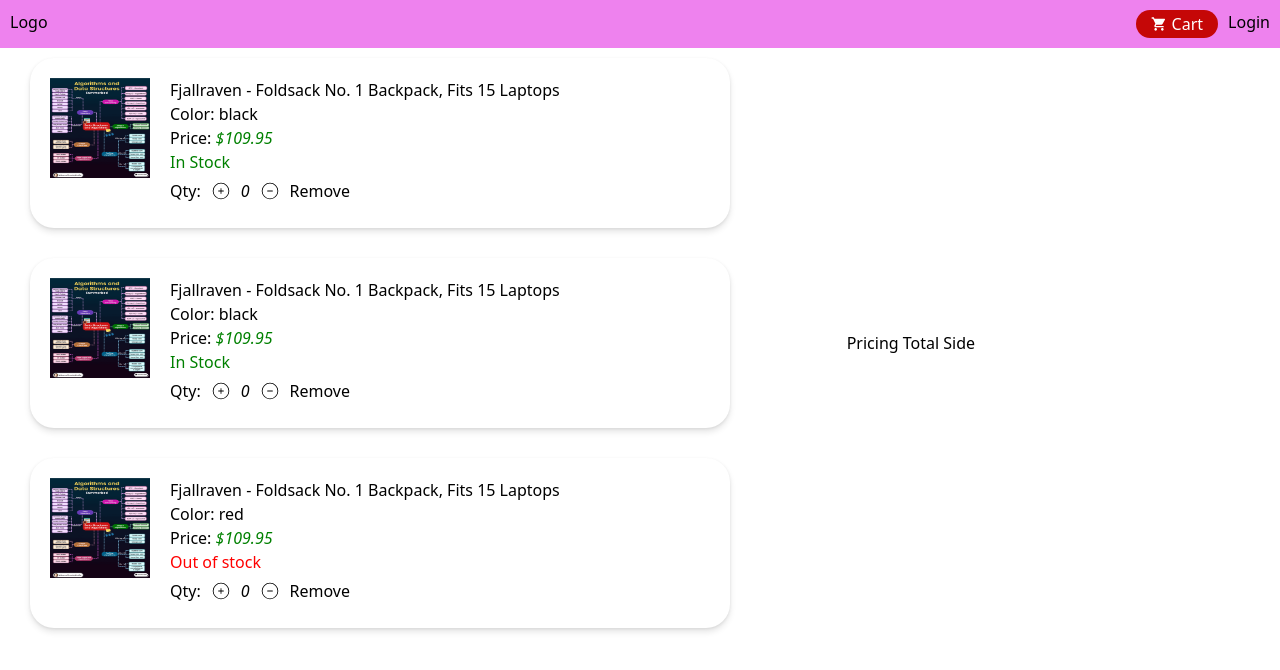
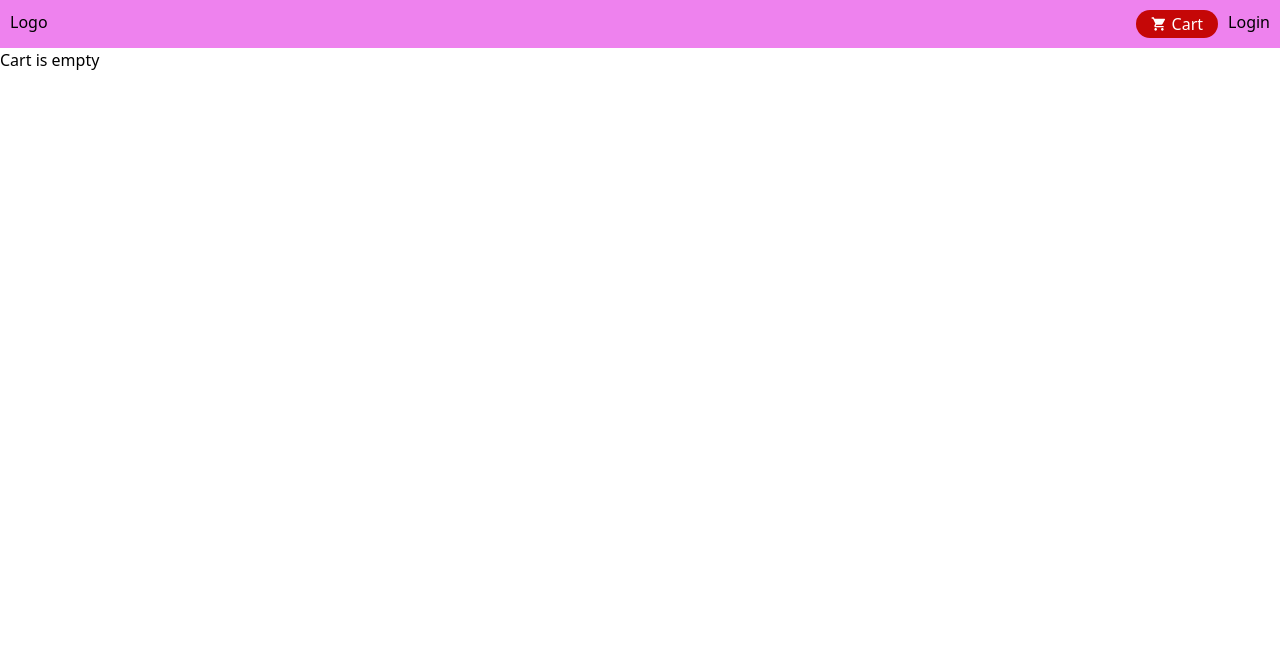
Before and after one commit to RohanPrasadGupta/ecommerce-proj, a Next.js app in the folder frontend/: page /pages/cart in a window 1280 px wide. Shown: the top 670 px of the page. Built offline with nearby package versions, Linux system fonts and the light colour scheme.

Commit message:
added react redux for the add cart items

```diff
--- a/frontend/app/components/cartPage/CartPage.jsx
+++ b/frontend/app/components/cartPage/CartPage.jsx
@@ -1,59 +1,32 @@
 import React, { useEffect, useState } from "react";
-import testImage from "./test.png";
-import Image from "next/image";
 import styles from "./cardPageStyle.module.scss";
 import { CiCirclePlus, CiCircleMinus } from "react-icons/ci";
-
-const TestData = [
-  {
-    id: 1,
-    title: "Fjallraven - Foldsack No. 1 Backpack, Fits 15 Laptops",
-    color: "black",
-    price: 109.95,
-    discount: 10,
-    image: testImage,
-    isAvaiable: true,
-    quantity: 1,
-  },
-  {
-    id: 2,
-    title: "Fjallraven - Foldsack No. 1 Backpack, Fits 15 Laptops",
-    color: "black",
-    price: 109.95,
-    discount: 10,
-    image: testImage,
-    isAvaiable: true,
-    quantity: 2,
-  },
-  {
-    id: 3,
-    title: "Fjallraven - Foldsack No. 1 Backpack, Fits 15 Laptops",
-    color: "red",
-    price: 109.95,
-    discount: 10,
-    image: testImage,
-    isAvaiable: false,
-    quantity: 5,
-  },
-];
+import { useSelector, useDispatch } from "react-redux";
+import { addItem, removeItem } from "../../redux/storeSlice/cartSlice";
 
 function CartPage() {
-  const [quantity, setQuantity] = useState(0);
+  const cartItems = useSelector((state) => state.cartItems.value);
+  const dispatch = useDispatch();
 
-  useEffect(() => {}, []);
+  useEffect(() => {
+    console.log("items", cartItems);
+  }, [cartItems]);
+
+  if (cartItems.length === 0) {
+    return (
+      <div className={styles.emptyCartLayout}>
+        <p>Cart is empty</p>
+      </div>
+    );
+  }
 
   return (
     <div className={styles.mainLayout}>
       <div className={styles.leftLayout}>
-        {TestData.map((item) => (
+        {cartItems.map((item) => (
           <div key={item.id} className={styles.cartItemsLayout}>
             <div>
-              <Image
-                className={styles.imageStyle}
-                sizes={5}
-                src={item.image}
-                alt="Image"
-              />
+              <img className={styles.imageStyle} src={item.image} alt="Image" />
             </div>
             <div>
               <p>{item.title}</p>
@@ -75,7 +48,7 @@
                     <button>
                       <CiCirclePlus className={styles.incDecBtn} size={20} />
                     </button>
-                    <p className={styles.quantityStyle}>{quantity}</p>
+                    <p className={styles.quantityStyle}>{item.quantity}</p>
                     <button>
                       <CiCircleMinus className={styles.incDecBtn} size={20} />
                     </button>
--- a/frontend/app/components/productDetail/ProductDetail.jsx
+++ b/frontend/app/components/productDetail/ProductDetail.jsx
@@ -4,12 +4,16 @@
 import styles from "./productDetails.module.scss";
 import { CiCirclePlus, CiCircleMinus } from "react-icons/ci";
 import { IoBagHandleSharp } from "react-icons/io5";
+import { useSelector, useDispatch } from "react-redux";
+import { addItem, removeItem } from "../../redux/storeSlice/cartSlice";
+import toast, { Toaster } from "react-hot-toast";
 
 function ProductDetail() {
   const searchParams = useSearchParams();
   const [productData, setProductData] = useState(null);
   const [loading, setLoading] = useState(true);
   const [itemQuantity, setItemQuantity] = useState(1);
+  const dispatch = useDispatch();
 
   const productId = searchParams.get("id");
 
@@ -19,7 +23,7 @@
         `https://fakestoreapi.in/api/products/${productId}`
       );
       const res = await data.json();
-      console.log(res.product);
+      console.log(res);
       setProductData(res?.product);
       setLoading(false);
     };
@@ -33,6 +37,22 @@
 
   const givenPrice =
     productData.price - (productData.price * productData.discount) / 100;
+
+  const handleAddTOCart = () => {
+    try {
+      dispatch(
+        addItem({
+          ...productData,
+          price: productData.discount ? givenPrice : productData.price,
+          quantity: itemQuantity,
+          isAvaiable: true,
+        })
+      );
+      toast.success("Item added to cart");
+    } catch (error) {
+      toast.error("Unable to add item to cart");
+    }
+  };
 
   return (
     <div className={styles.mainLayout}>
@@ -86,7 +106,7 @@
           >
             <CiCircleMinus size={40} />
           </button>
-          <button className={styles.cartButton}>
+          <button onClick={handleAddTOCart} className={styles.cartButton}>
             <IoBagHandleSharp />
             Add to Cart
           </button>
--- a/frontend/app/page.js
+++ b/frontend/app/page.js
@@ -1,3 +1,4 @@
+"use client";
 import Navbar from "./components/navbar/Navbar";
 import MainLayout from "./pages/page";
 
--- a/frontend/app/pages/page.jsx
+++ b/frontend/app/pages/page.jsx
@@ -1,12 +1,34 @@
+"use client";
 import React from "react";
 import Navbar from "../components/navbar/Navbar";
-
+import store from "../redux/store/store";
+import { Provider } from "react-redux";
+import { Toaster } from "react-hot-toast";
 function MainLayout(prop) {
   return (
-    <>
+    <Provider store={store}>
       <Navbar />
       <div>{prop.children}</div>
-    </>
+
+      <Toaster
+        position="right-top"
+        gutter={12}
+        containerStyle={{ margin: "30px" }}
+        toastOptions={{
+          success: {
+            duration: 5000,
+          },
+          error: { duration: 5000 },
+          style: {
+            fontSize: "16px",
+            maxWidth: "500px",
+            padding: "16px 24px",
+            backgroundColor: "var(--color-grey-0",
+            color: "var(--color-grey-700)",
+          },
+        }}
+      />
+    </Provider>
   );
 }
 
--- /dev/null
+++ b/frontend/app/redux/store/store.js
@@ -0,0 +1,8 @@
+import { configureStore } from "@reduxjs/toolkit";
+import cartReducer from "../storeSlice/cartSlice";
+
+export default configureStore({
+  reducer: {
+    cartItems: cartReducer,
+  },
+});
--- /dev/null
+++ b/frontend/app/redux/storeSlice/cartSlice.js
@@ -0,0 +1,29 @@
+import { createSlice } from "@reduxjs/toolkit";
+
+export const cartSlice = createSlice({
+  name: "cartItems",
+  initialState: {
+    value: [],
+  },
+  reducers: {
+    addItem: (state, action) => {
+      if (state.value.find((item) => item.id === action.payload.id)) {
+        state.value.map((item) => {
+          if (item.id === action.payload.id) {
+            item.quantity += 1;
+          }
+        });
+      } else {
+        state.value.push(action.payload);
+      }
+    },
+    removeItem: (state, action) => {
+      state.value = state.value.filter((item) => item.id !== action.payload.id);
+    },
+  },
+});
+
+// Action funtion exports
+export const { addItem, removeItem } = cartSlice.actions;
+
+export default cartSlice.reducer;
--- a/frontend/package.json
+++ b/frontend/package.json
@@ -9,10 +9,13 @@
     "lint": "next lint"
   },
   "dependencies": {
+    "@reduxjs/toolkit": "^2.5.0",
     "next": "15.1.2",
     "react": "^19.0.0",
     "react-dom": "^19.0.0",
+    "react-hot-toast": "^2.5.1",
     "react-icons": "^5.4.0",
+    "react-redux": "^9.2.0",
     "sass": "^1.83.0",
     "scss": "^0.2.4"
   },
```
Also changed, not shown: 1 other file (tests, documents, lock files or other folders).
